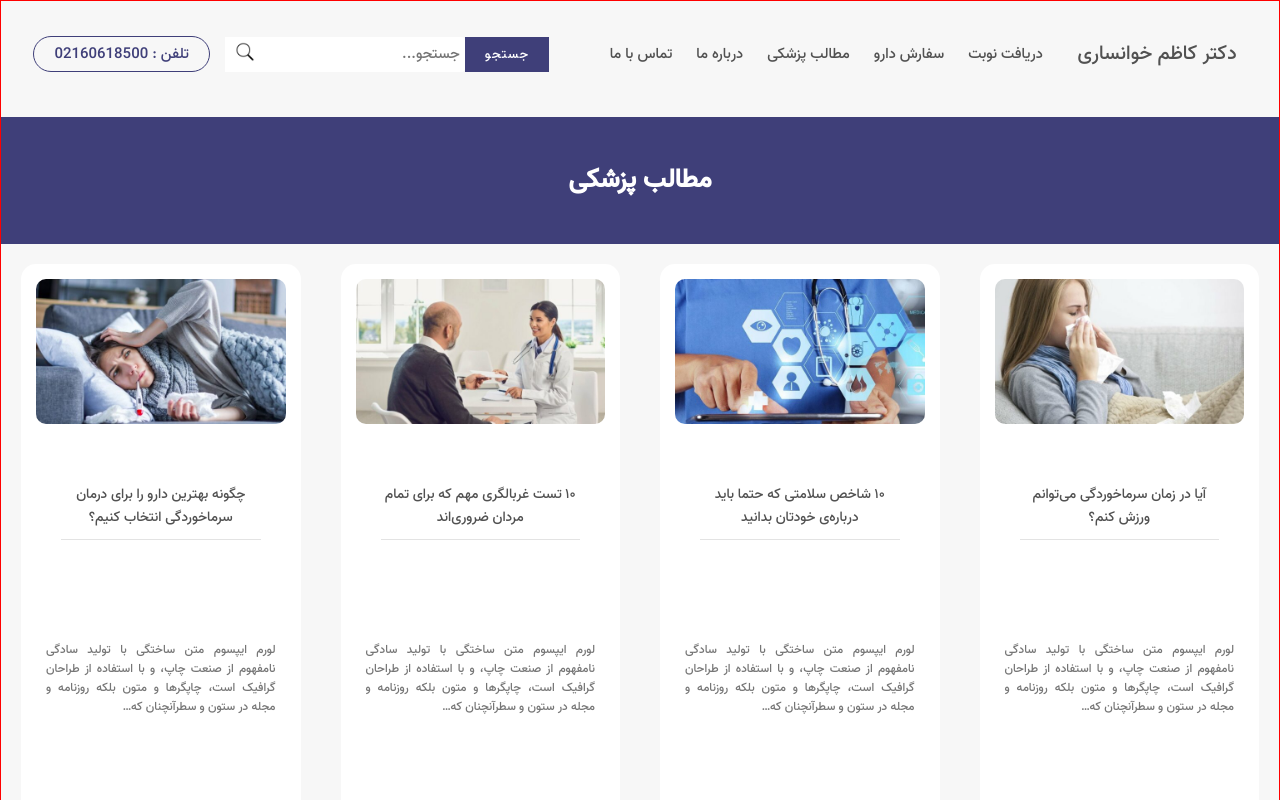
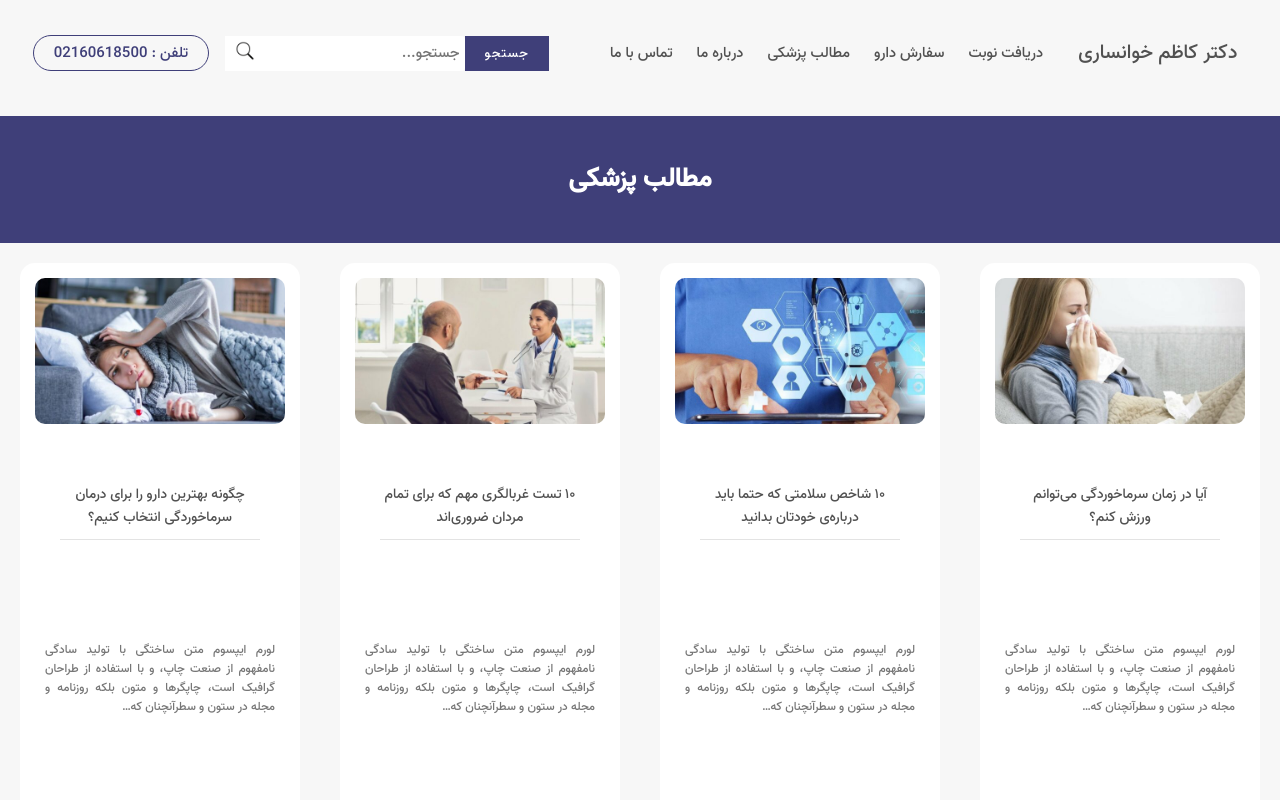
Before and after one commit to AmirhosseinAmini1383/Doctor, a React (Create React App) app: page /medical in a window 1280 px wide. Shown: the top 800 px of the page. Built offline with nearby package versions, Linux system fonts and the light colour scheme.

Commit message:
#12 Edit

```diff
--- a/src/MedicalAdvicePage/MedicalAll.css
+++ b/src/MedicalAdvicePage/MedicalAll.css
@@ -62,9 +62,6 @@
   margin-right: 10px;
 }
 @media (max-width: 1300px) {
-  body {
-    border: 1px solid red;
-  }
   .title-head {
     width: calc(100% - 50px);
   }
```
